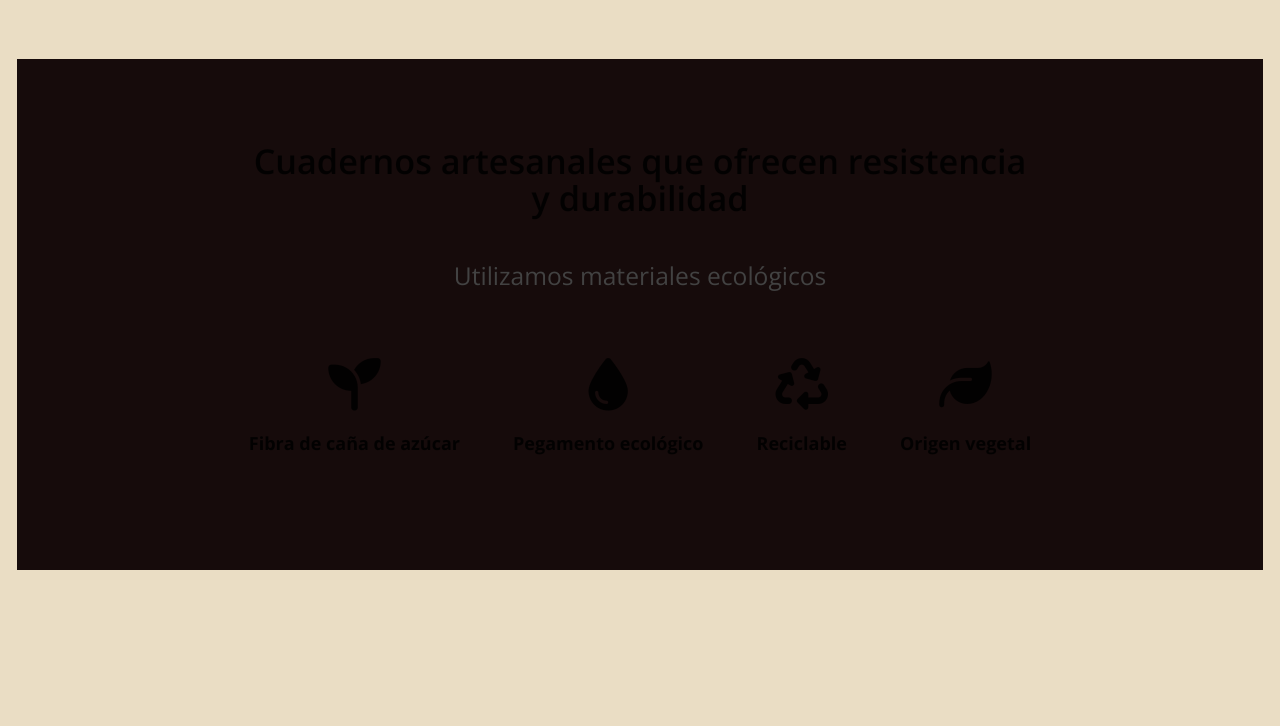
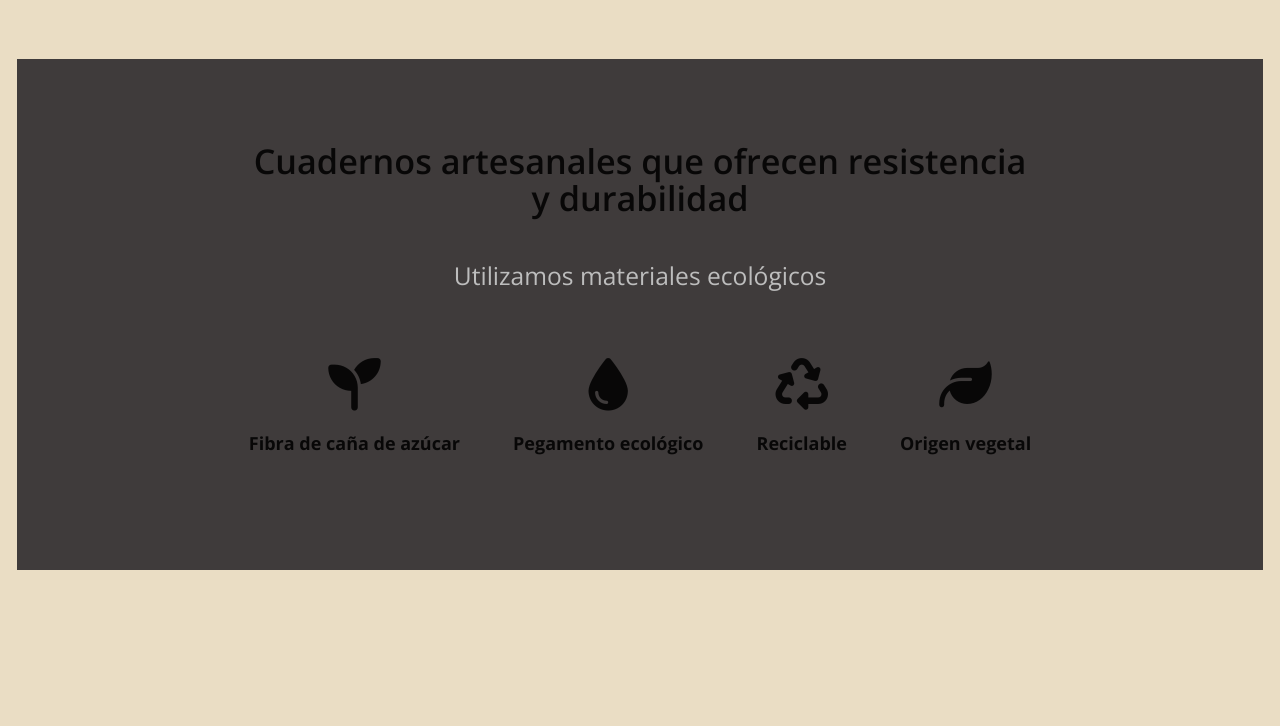
Before and after one commit to JuanPabloSaladino/creatink, a plain HTML site: page index.html in a window 1280 px wide. Shown: the part 2954-3680 px from the top of the page. Drawn offline with nearby package versions, Linux system fonts and the light colour scheme.

Commit message:
empezar diseño cambio color

```diff
--- a/css/style.css
+++ b/css/style.css
@@ -257,7 +257,7 @@ body footer .container .row .redes-sociales img, body footer .container .row .me
   background-repeat: no-repeat;
   margin-top: 6rem;
   margin-bottom: 5rem;
-  background-color: #160b0b;
+  background-color: #3f3b3b;
 }
 .info-empezar-diseño .row,
 .info-materiales .row {
--- a/index.html
+++ b/index.html
@@ -550,7 +550,7 @@
               </div>
               <div class="parent">
                 <div class="child">
-                  <h5 class="grey-text text-darken-3">
+                  <h5 class="grey-text text-lighten-1">
                     Utilizamos materiales ecológicos
                   </h5>
                   <div class="contenedor section">
@@ -759,7 +759,7 @@
           </div>
           <div class="parent">
             <div class="child">
-              <h5 class="grey-text text-darken-3">
+              <h5 class="grey-text text-lighten-1">
                 Ideal si buscas crear bordados únicos, diferentes y especiales
                 para tus cuadernos de manera sencilla y rápida
               </h5>
```
